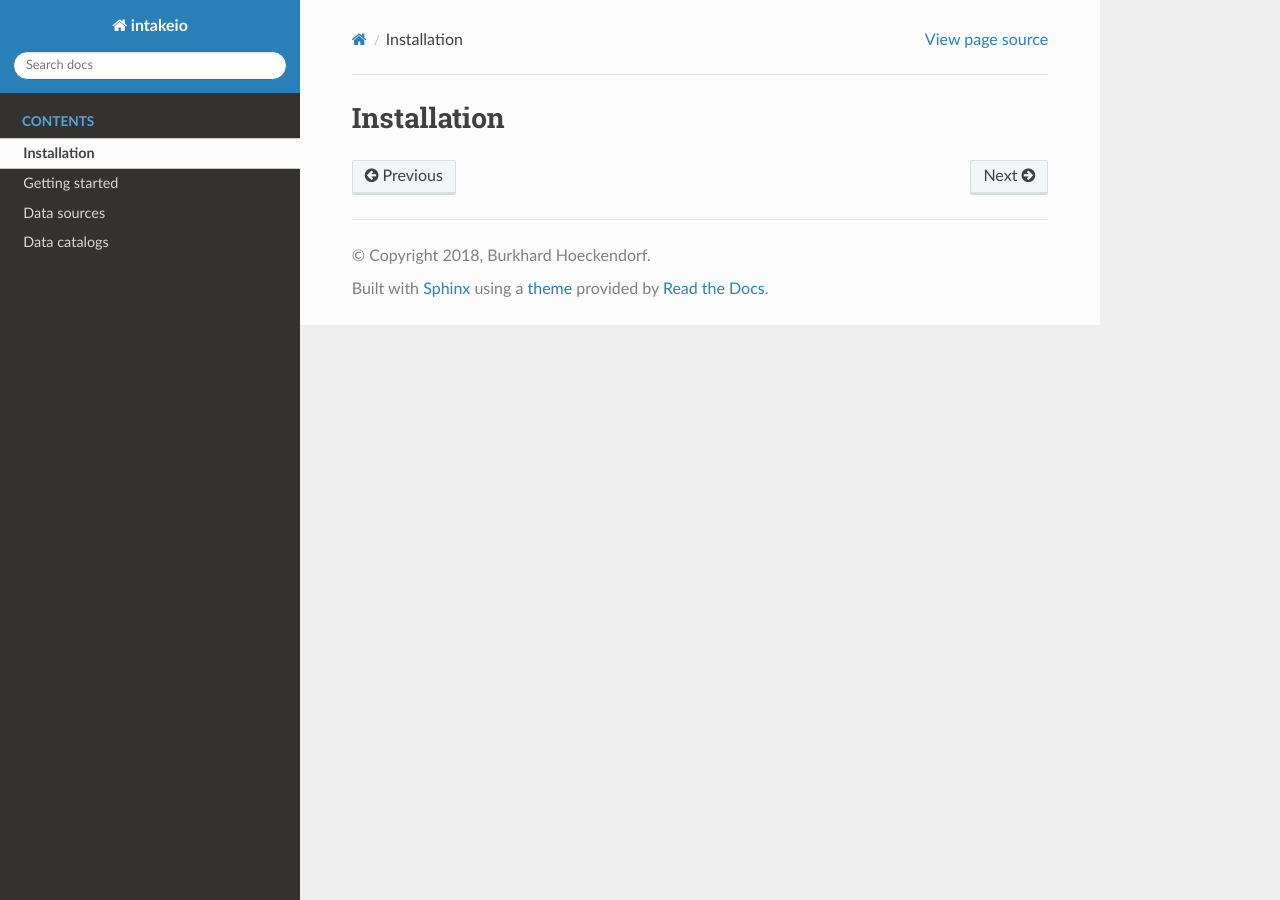
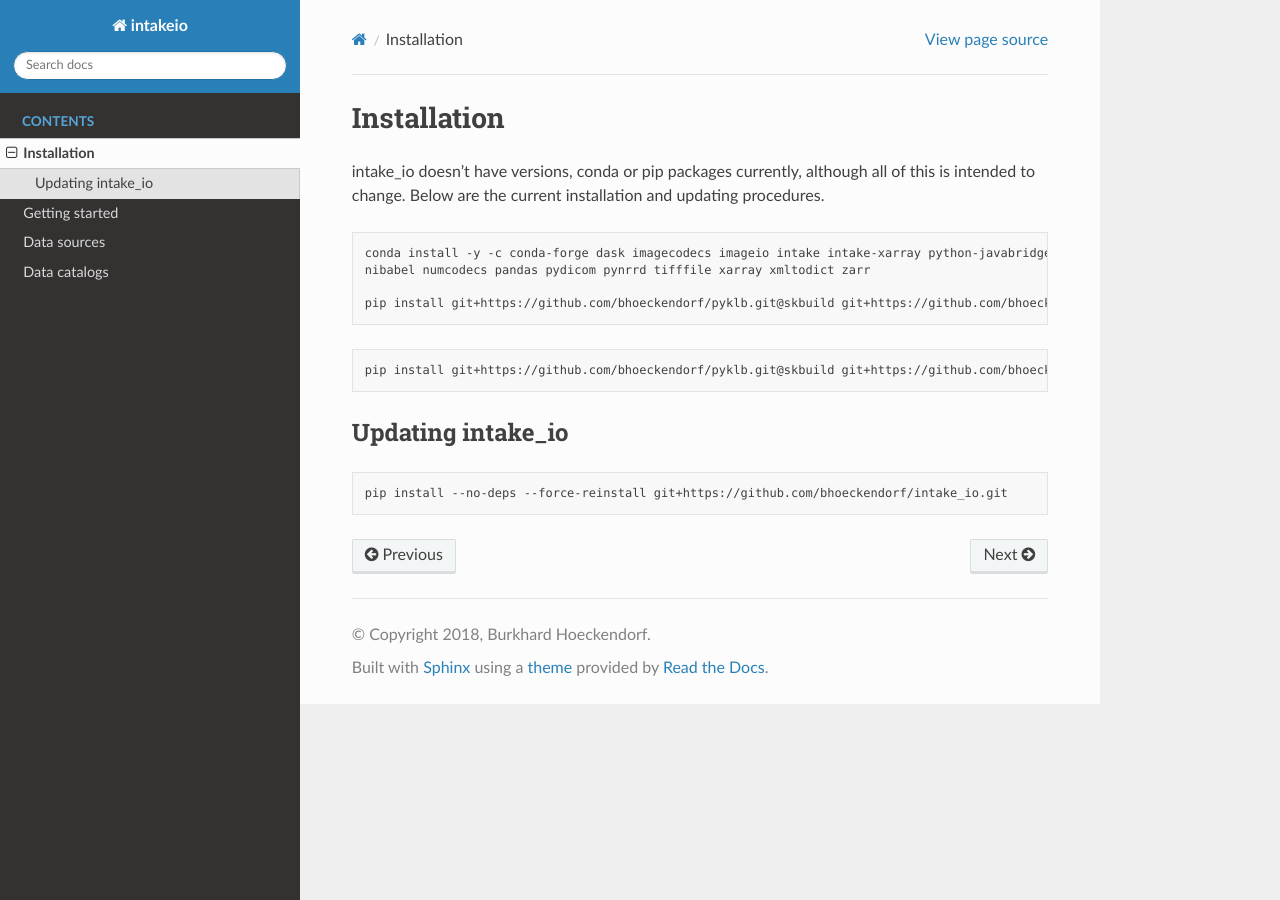
Before and after one commit to bhoeckendorf/intake_io, a Sphinx documentation site: the page built from docs/installation.md, in a window 1280 px wide. Built offline with Sphinx 7.4.7 and the Read the Docs theme 2.0.0, drawn with Linux system fonts in a browser that asks for light colours.

````diff
--- a/docs/installation.md
+++ b/docs/installation.md
@@ -1 +1,20 @@
 # Installation
+
+intake_io doesn't have versions, conda or pip packages currently, although all of this is intended to change. Below
+are the current installation and updating procedures.
+
+```bash conda
+conda install -y -c conda-forge dask imagecodecs imageio intake intake-xarray python-javabridge mrcfile natsort
+nibabel numcodecs pandas pydicom pynrrd tifffile xarray xmltodict zarr
+
+pip install git+https://github.com/bhoeckendorf/pyklb.git@skbuild git+https://github.com/bhoeckendorf/intake_io.git
+```
+```bash pip
+pip install git+https://github.com/bhoeckendorf/pyklb.git@skbuild git+https://github.com/bhoeckendorf/intake_io.git
+```
+
+## Updating intake_io
+
+```bash
+pip install --no-deps --force-reinstall git+https://github.com/bhoeckendorf/intake_io.git
+```
````
Also changed, not shown: docs/datasources.md (+23 -0 lines), readme.md (+4 -38 lines).
